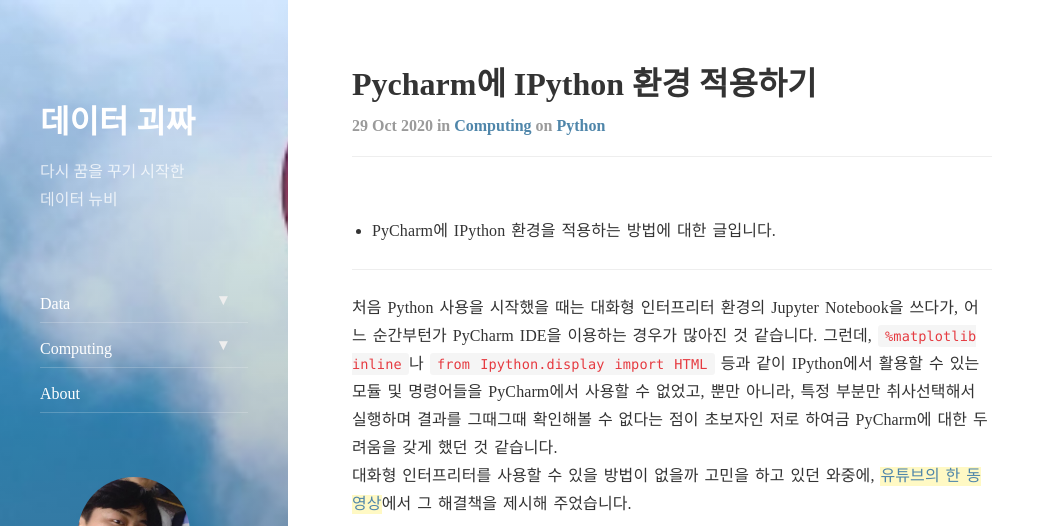
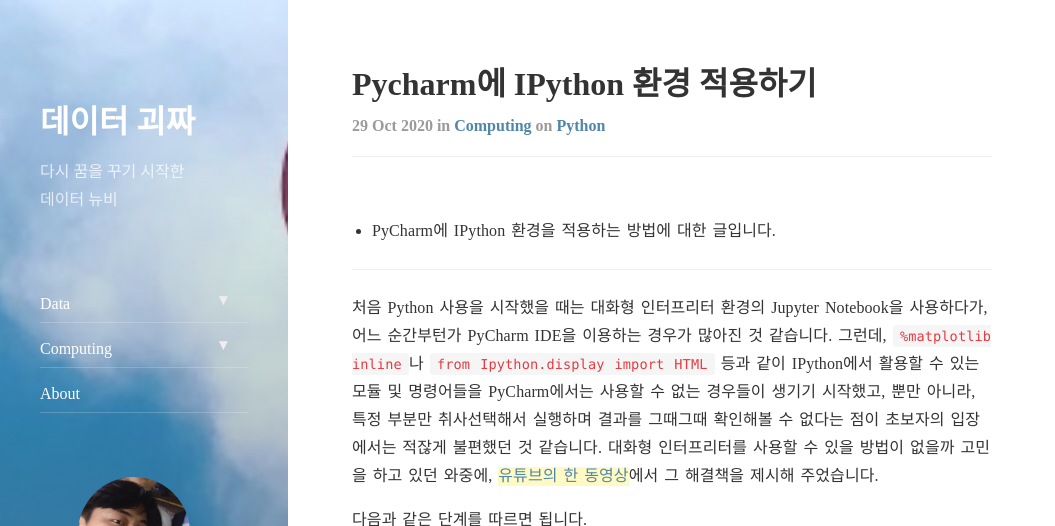
Before and after one commit to tryumanshow/data-weirdo.github.io, a Jekyll site: the page built from _posts/2020-10-29-computing-python-ipython.markdown, in a window 1280 px wide and 900 px high, cut to the strip 0-526 px from the top of the window. Shown: the whole strip, without its empty margins (0-1055 px from the left). Built offline with Jekyll 4.4.1, drawn with Linux system fonts in a browser that asks for light colours; nearby versions of some CDN libraries; comment, search, counter and statistics services are not loaded; some of the changed text lies outside the part shown.

Commit message:
Update 2020-10-29-computing-python-ipython.markdown

```diff
--- a/_posts/2020-10-29-computing-python-ipython.markdown
+++ b/_posts/2020-10-29-computing-python-ipython.markdown
@@ -11,11 +11,7 @@ comments: true
 
 ---
 
-처음 Python 사용을 시작했을 때는 대화형 인터프리터 환경의 Jupyter Notebook을 쓰다가, 어느 순간부턴가 PyCharm IDE을 이용하는 경우가 많아진 것 같습니다.
-그런데, `%matplotlib inline`나 `from Ipython.display import HTML` 등과 같이 IPython에서 활용할 수 있는 모듈 및 명령어들을 PyCharm에서 사용할 수 없었고,
-뿐만 아니라, 특정 부분만 취사선택해서 실행하며 결과를 그때그때 확인해볼 수 없다는 점이 초보자인 저로 하여금 PyCharm에 대한 두려움을 갖게 했던 것 같습니다.
-대화형 인터프리터를 사용할 수 있을 방법이 없을까 고민을 하고 있던 와중에, [유튜브의 한 동영상](https://www.youtube.com/watch?v=6JpLmAWa6lA)에서
-그 해결책을 제시해 주었습니다.
+처음 Python 사용을 시작했을 때는 대화형 인터프리터 환경의 Jupyter Notebook을 사용하다가, 어느 순간부턴가 PyCharm IDE을 이용하는 경우가 많아진 것 같습니다. 그런데, `%matplotlib inline`나 `from Ipython.display import HTML` 등과 같이 IPython에서 활용할 수 있는 모듈 및 명령어들을 PyCharm에서는 사용할 수 없는 경우들이 생기기 시작했고, 뿐만 아니라, 특정 부분만 취사선택해서 실행하며 결과를 그때그때 확인해볼 수 없다는 점이 초보자의 입장에서는 적잖게 불편했던 것 같습니다. 대화형 인터프리터를 사용할 수 있을 방법이 없을까 고민을 하고 있던 와중에, [유튜브의 한 동영상](https://www.youtube.com/watch?v=6JpLmAWa6lA)에서 그 해결책을 제시해 주었습니다.
 
 다음과 같은 단계를 따르면 됩니다.
 
```
Also changed, not shown: other parts of _posts/2020-10-29-computing-python-ipython.markdown (+1 -1 lines).
